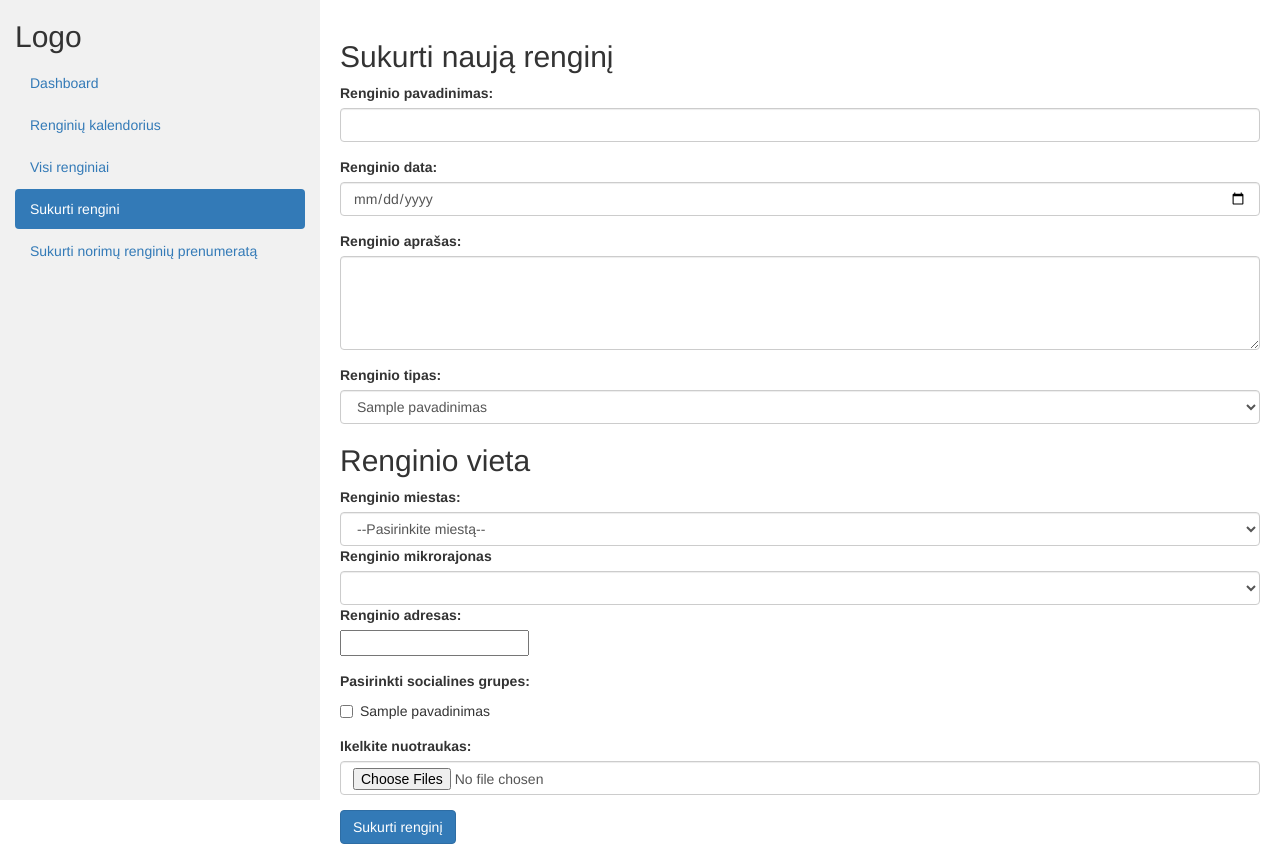
After one commit to HereIsSee/IT_projektas_Komp_Tinkl, a PHP site: template src/views/create_event_view.php in a window 1280 px wide. The commit adds this page. Run offline with PHP 8.4, Linux system fonts and the light colour scheme; the visitor is signed in with stand-in values (Sample User, id 1); tables that the repository leaves empty or names only in its code hold one stand-in row (values such as "Sample post"); the template is opened without the code that fills it: most values are stand-ins (such as "Sample title", 1, 10 or a date in 2020); lists and menus that the app fills with data are empty.

Commit message:
Refactoring create event page into MVC, not done
Currently everything seems to work, but the microcity
selection does not seem to work. Made an error message pop
up instead of nothing when selecting a microcity.
Wil keep working at it.

```diff
--- /dev/null
+++ b/assets/css/create_event.css
@@ -0,0 +1,9 @@
+label { display:block }
+
+.main-content {
+    padding: 20px;
+}
+
+.form-group > label {
+    font-weight: bold;
+}
--- a/microcity_dropdown.js
+++ b/assets/js/microcity_dropdown.js
@@ -4,7 +4,7 @@ $(document).ready(function() {
 
         if (cityId) {
             $.ajax({
-                url: 'get_microcities.php',
+                url: '../../IT_darbas/src/helpers/get_microcities.php',
                 type: 'POST',
                 data: { city_id: cityId },
                 success: function(response) {
--- a/get_microcities.php
+++ b/src/helpers/get_microcities.php
@@ -1,7 +1,6 @@
 <?php
-include 'database_connection.php';
 mysqli_set_charset($dbc, "utf8");
-
+echo '<h1> FOUND IT! </h1>'
 if ($_SERVER['REQUEST_METHOD'] === 'POST' && isset($_POST['city_id'])) {
     $city_id = intval($_POST['city_id']); // Ensure city_id is an integer
 
--- /dev/null
+++ b/src/views/create_event_view.php
@@ -0,0 +1,116 @@
+<!DOCTYPE html>
+<html lang="en">
+<head>
+    <meta charset="utf-8">
+    <title>Sukurti renginį</title>
+    <meta name="viewport" content="width=device-width, initial-scale=1">
+    <link href="../../IT_darbas/assets/css/create_event.css" rel="stylesheet" type="text/css">
+    <link href="../../IT_darbas/assets/css/sidenavigation.css" rel="stylesheet" type="text/css">
+    <script src="https://ajax.googleapis.com/ajax/libs/jquery/3.7.1/jquery.min.js"></script>
+    <script src="https://maxcdn.bootstrapcdn.com/bootstrap/3.4.1/js/bootstrap.min.js"></script>
+    <link rel="stylesheet" href="https://maxcdn.bootstrapcdn.com/bootstrap/3.4.1/css/bootstrap.min.css">
+
+    <style>
+        label { display:block }
+
+        .main-content {
+            padding: 20px;
+        }
+
+        .form-group > label {
+            font-weight: bold;
+        }
+    </style>
+</head>
+<body>
+    <div class="container-fluid">
+        <div class="row content">
+            <?php
+            $activePage = 'create_event';
+            include 'sidebar.php';
+            ?>
+
+            <div class="col-sm-9 main-content">
+                <h2>Sukurti naują renginį</h2>
+
+                <form action="create_event.php" method="post" class="form" enctype="multipart/form-data">
+                    <div class="form-group">
+                        <label for="title">Renginio pavadinimas:</label>
+                        <input type="text" class="form-control" id="title" name="title" required>
+                    </div>
+
+                    <div class="form-group">
+                        <label for="date">Renginio data:</label>
+                        <input type="date" class="form-control" id="date" name="date" required>
+                    </div>
+
+                    <div class="form-group">
+                        <label for="description">Renginio aprašas:</label>
+                        <textarea class="form-control" id="description" name="description" rows="4" required></textarea>
+                    </div>
+
+                    <div class="form-group">
+						<label for="event_type">Renginio tipas:</label>
+                        <select class="form-control" id="event_type" name="event_type" required>
+							<?php foreach ($data['event_types'] as $event_type): ?>
+								<option value="<?= $event_type['id'] ?>">
+									<?= htmlspecialchars($event_type['pavadinimas']) ?>
+								</option>
+							<?php endforeach; ?>
+						</select>
+                    </div>
+
+
+                    <div class="form-group">
+                        <h2>Renginio vieta</h2>
+                        <label for="city_id">Renginio miestas:</label>
+
+                        <select class="form-control" id="city_id" name="city_id" required>
+                            <option value="default">--Pasirinkite miestą--</option>
+							<?php foreach ($data['cities'] as $city): ?>
+								<option value="<?= $city['id'] ?>">
+									<?= htmlspecialchars($city['miestas']) ?>
+								</option>
+							<?php endforeach; ?>
+						</select>
+
+                        <label for="microcity_id">Renginio mikrorajonas</label>
+
+                        <select class="form-control" id="microcity_id" name="microcity_id" required>
+
+                        </select>
+
+                        <label id="address_id" for="address">Renginio adresas: </label>
+                        <input type="text" id="address" name="address">
+                    </div>
+
+					<div class="form-group">
+                        <label for="social_groups">Pasirinkti socialines grupes:</label>
+                        <?php foreach ($data['social_groups'] as $group): ?>
+                            <div class="checkbox">
+                                <label>
+                                    <input type="checkbox" name="social_groups[]" value="<?= $group['id'] ?>">
+                                    <?= htmlspecialchars($group['pavadinimas']) ?>
+                                </label>
+                            </div>
+                        <?php endforeach; ?>
+                    </div>
+
+                    <div class="form-group">
+                        <label for="images">Ikelkite nuotraukas:</label>
+                        <input type="file" class="form-control" id="images" name="images[]" multiple>
+                    </div>
+
+
+                    <button type="submit" class="btn btn-primary">Sukurti renginį</button>
+                </form>
+            </div>
+        </div>
+    </div>
+
+
+    <script src="../../IT_darbas/assets/js/microcity_dropdown.js"></script>
+    <script src="https://ajax.googleapis.com/ajax/libs/jquery/3.7.1/jquery.min.js"></script>
+    <script src="../../IT_darbas/assets/js/success_message_fade_out.js"></script>
+</body>
+</html>
--- a/src/views/dashboard_view.php
+++ b/src/views/dashboard_view.php
@@ -6,7 +6,7 @@ if (session_status() === PHP_SESSION_NONE) {
 <!DOCTYPE html>
 <html lang="en">
 <head>
-<title>Dashboard</title>
+  <title>Dashboard</title>
   <meta charset="utf-8">
   <meta name="viewport" content="width=device-width, initial-scale=1">
   <link rel="stylesheet" href="https://maxcdn.bootstrapcdn.com/bootstrap/3.4.1/css/bootstrap.min.css">
```
Also changed, not shown: create_event.php (+4 -10 lines), example.php (deleted, +0 -37 lines), fetch_cities.php (deleted, +0 -8 lines), fetch_event_types.php (deleted, +0 -8 lines), fetch_social_groups.php (deleted, +0 -8 lines), index.php (deleted, +0 -39 lines), public/create_event.php (added, +16 -0 lines), src/controllers/EventController.php (+40 -0 lines), src/helpers/DatabaseHelper.php (added, +14 -0 lines), src/models/Event.php (+40 -1 lines), assets/js/success_message_fade_out.js (renamed from success_message_fade_out.js), src/helpers/user_specified_selection_of_events.php (renamed from user_specified_selection_of_events.php).
